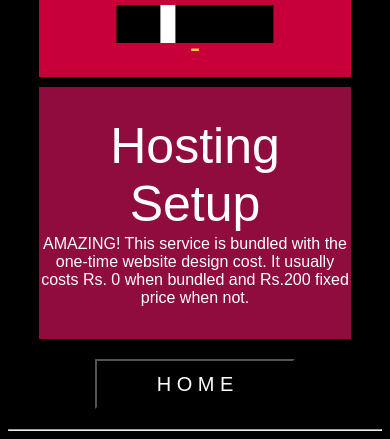
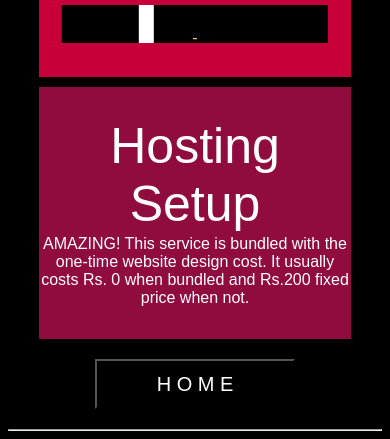
Before and after one commit to brand-forge/brand-forge.github.io, a plain HTML site: page pricing.html in a window 390 px wide. Shown: the part 702-1141 px from the top of the page. Drawn offline with nearby package versions, Linux system fonts and the light colour scheme; a web font is replaced by a local one.

Commit message:
Push more faulty changes from v.1

```diff
--- a/responsive.css
+++ b/responsive.css
@@ -256,6 +256,27 @@ body {
     }
 }
 
+@media only screen and (max-width: 767px) {
+    .pricing-section input[type=range] {
+        width: 90%;
+        -webkit-appearance: none; /* Safari */
+    }
+
+    .pricing-section .output {
+        font-size: 1.2em;
+    }
+}
+
+@media only screen and (max-width: 479px) {
+    .pricing-section input[type=range] {
+        width: 95%;
+    }
+
+    .pricing-section .output {
+        font-size: 1em;
+    }
+}
+
 @media only screen and (max-width: 639px) {
     .courses_item {
         flex: 1 1 100%;
```
